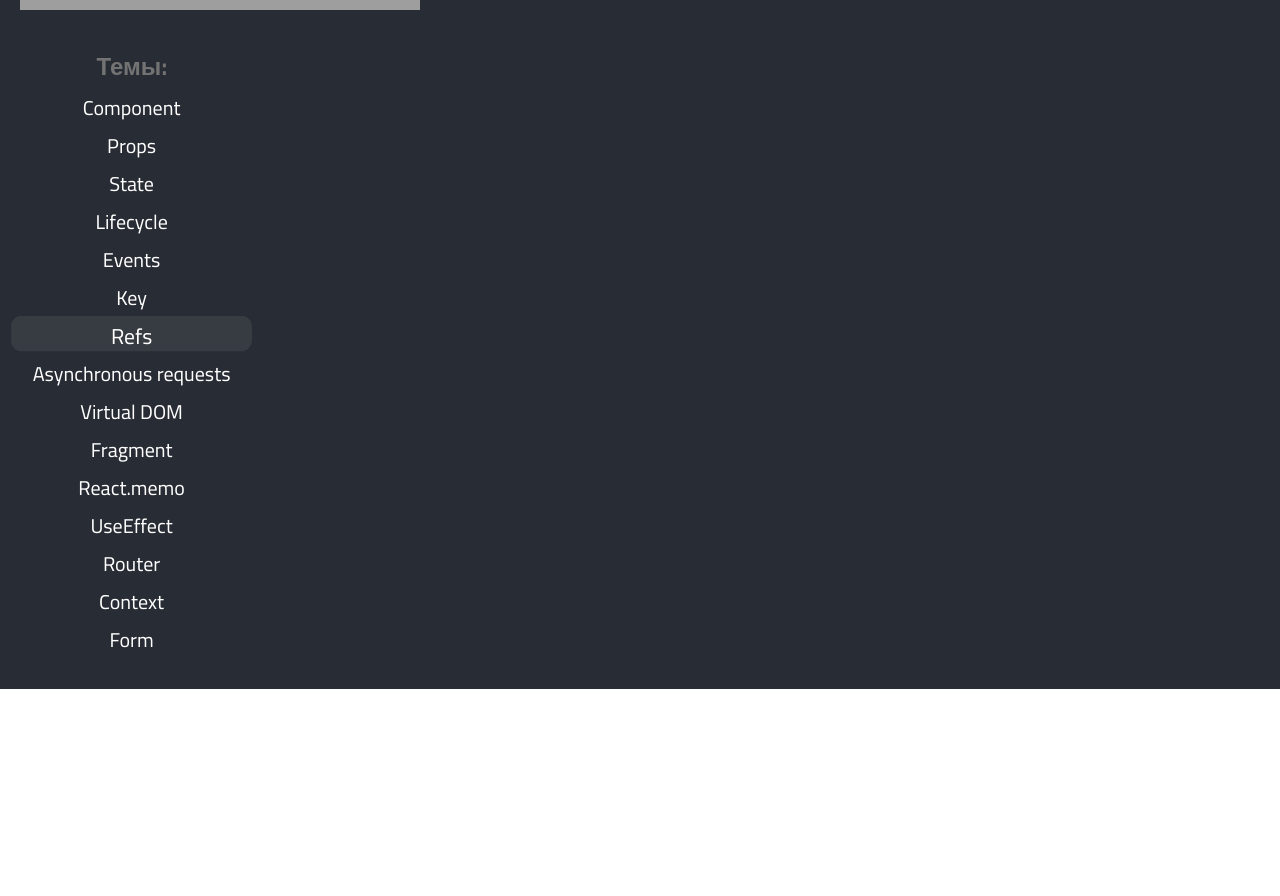
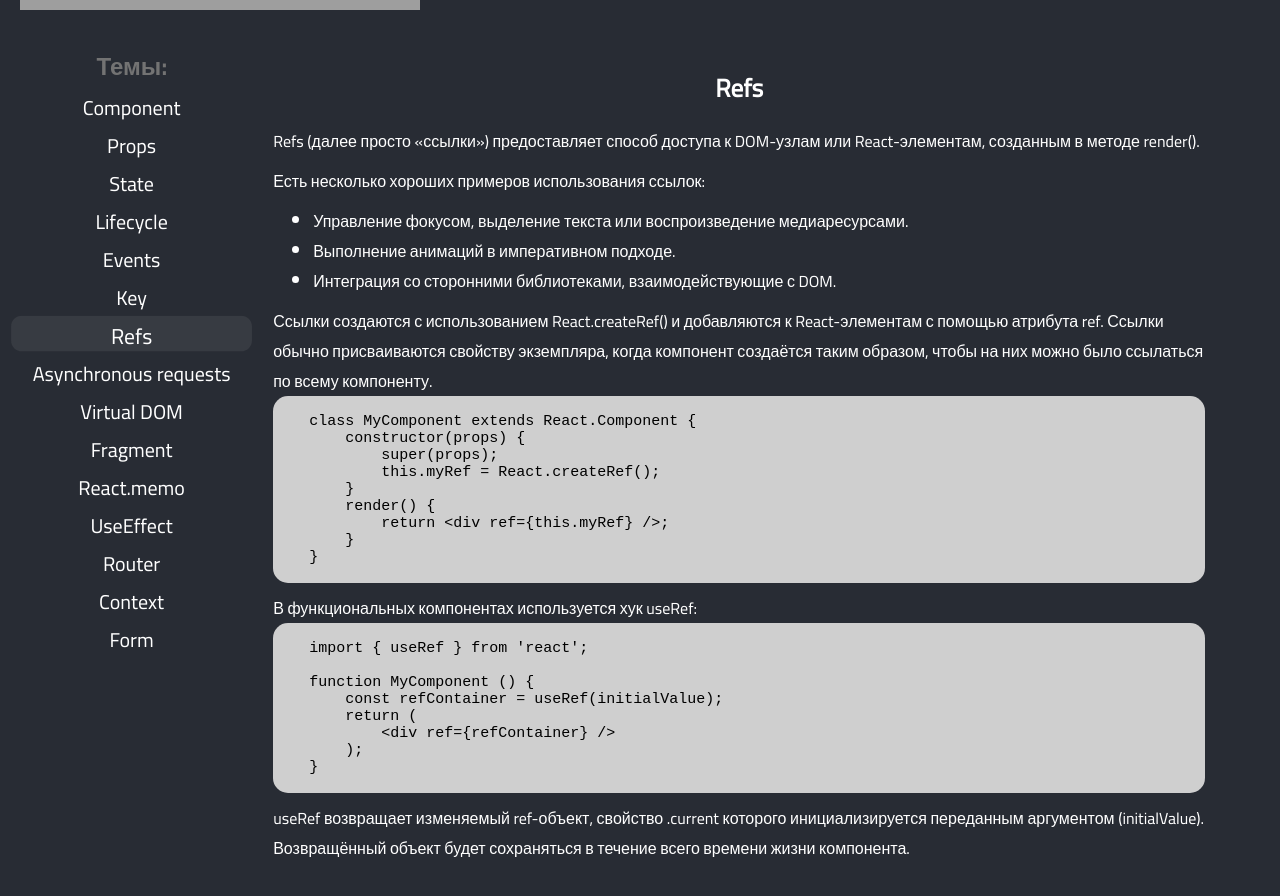
Before and after one commit to InessaBoickova/Shpora, a React (Create React App) app: page /Refs in a window 1280 px wide. Shown: the part 300-1196 px from the top of the page. Before the commit the page ends 989 px from the top, so only its background shows below. Built offline with nearby package versions, Linux system fonts and the light colour scheme; grey boxes are pictures that could not be loaded.

Commit message:
create Refs  page

```diff
--- a/src/components/App/App.js
+++ b/src/components/App/App.js
@@ -13,6 +13,7 @@
 import State from '../pages/State/state';
 import LifeCycle from '../pages/Lifecycle/lifecycle';
 import Key from '../pages/Key/key';
+import Refs from '../pages/Refs/refs';
 import Fragments from '../pages/Fragment/fragment';
 import VirtualDOM from '../pages/Virtual_DOM/virtual_DOM';
 import './App.sass';
@@ -32,6 +33,7 @@
                   <Route  path='/State' element = {<State/>}/>
                   <Route  path='/Lifecycle' element = {<LifeCycle/>}/>
                   <Route  path='/Key' element = {<Key/>}/>
+                  <Route  path='/Refs' element = {<Refs/>}/>
                   <Route  path='/Fragment' element = {<Fragments/>}/>
                   <Route  path='/Virtual_DOM' element = {<VirtualDOM/>}/>
                 </Routes>
--- /dev/null
+++ b/src/components/pages/Refs/refs.js
@@ -0,0 +1,51 @@
+const codeExampleFirst = `
+    class MyComponent extends React.Component {
+        constructor(props) {
+            super(props);
+            this.myRef = React.createRef();
+        }
+        render() {
+            return <div ref={this.myRef} />;
+        }
+    }
+
+`
+const codeExampleSecond = `
+    import { useRef } from 'react';
+
+    function MyComponent () {
+        const refContainer = useRef(initialValue);
+        return (
+            <div ref={refContainer} />
+        );
+    }
+
+`
+
+const Refs = ()=>{
+    return <div className='content'>
+          <h2 className='content_header'>Refs</h2>
+          <span>Refs (далее просто «ссылки») предоставляет способ доступа к DOM-узлам или React-элементам, созданным в методе render().</span>
+          <span>Есть несколько хороших примеров использования ссылок:</span>
+          <ul>
+                <li>Управление фокусом, выделение текста или воспроизведение медиаресурсами.</li>
+                <li>Выполнение анимаций в императивном подходе.</li>
+                <li>Интеграция со сторонними библиотеками, взаимодействующие с DOM.</li>
+          </ul>
+          <span>Ссылки создаются с использованием React.createRef() и добавляются к React-элементам с помощью атрибута ref. Ссылки обычно присваиваются свойству экземпляра, когда компонент создаётся таким образом, чтобы на них можно было ссылаться по всему компоненту.</span>
+          <pre>
+            <code>
+                {codeExampleFirst}
+            </code>
+          </pre>
+          <span>В функциональных компонентах используется хук useRef:</span>
+          <pre>
+            <code>
+                {codeExampleSecond}
+            </code>
+          </pre>
+          <span>useRef возвращает изменяемый ref-объект, свойство .current которого инициализируется переданным аргументом (initialValue). Возвращённый объект будет сохраняться в течение всего времени жизни компонента.</span>
+    </div>
+}
+
+export default Refs;
```
